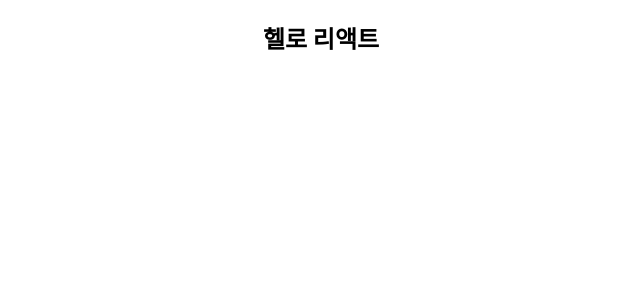
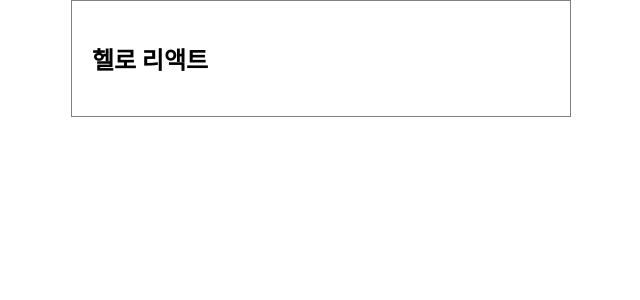
Before and after one commit to gyeonggumun/study_schedule_management, a React (Create React App) app: page / in a window 1280 px wide. Shown: the top 300 px of the page, without its empty margins (319-959 px from the left). Built offline with nearby package versions, Linux system fonts and the light colour scheme.

Commit message:
초반 구조 스타일 설계

```diff
--- a/src/App.css
+++ b/src/App.css
@@ -1,3 +1,8 @@
 .App {
-  text-align: center;
+  max-width: 500px;
+  width: 100%;
+  margin: 0 auto;
+  box-sizing: border-box;
+  padding: 20px;
+  border: 1px solid gray;
 }
```
